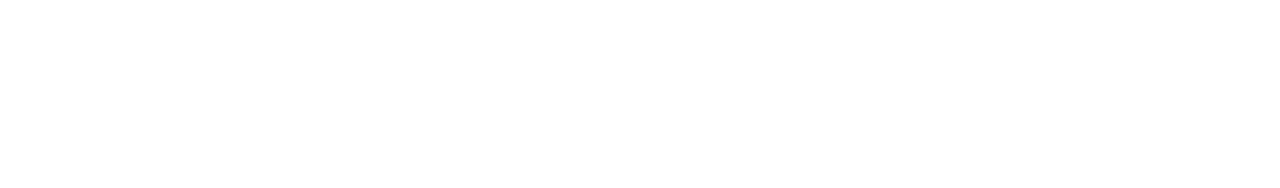
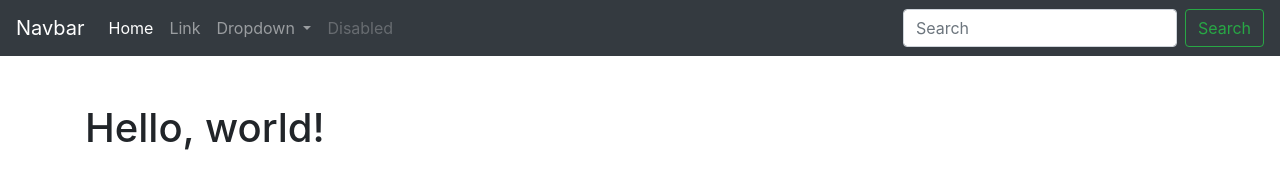
Before and after one commit to yasirubhagya/test-1, a plain HTML site: page index.html in a window 1280 px wide. Drawn offline with nearby package versions, Linux system fonts and the light colour scheme.

Commit message:
Added navbar

```diff
--- a/index.html
+++ b/index.html
@@ -1,10 +1,59 @@
-<!DOCTYPE html>
-<html lang="en" dir="ltr">
-    <head>
-        <meta charset="utf-8">
-        <title></title>
-    </head>
-    <body>
+<!doctype html>
+<html lang="en">
+  <head>
+    <!-- Required meta tags -->
+    <meta charset="utf-8">
+    <meta name="viewport" content="width=device-width, initial-scale=1, shrink-to-fit=no">
 
-    </body>
+    <!-- Bootstrap CSS -->
+    <link rel="stylesheet" href="https://cdn.jsdelivr.net/npm/bootstrap@4.5.3/dist/css/bootstrap.min.css" integrity="sha384-TX8t27EcRE3e/ihU7zmQxVncDAy5uIKz4rEkgIXeMed4M0jlfIDPvg6uqKI2xXr2" crossorigin="anonymous">
+
+    <title>Git and GitHub!</title>
+  </head>
+  <body>
+      <nav class="navbar navbar-expand-lg navbar-dark bg-dark">
+          <a class="navbar-brand" href="#">Navbar</a>
+          <button class="navbar-toggler" type="button" data-toggle="collapse" data-target="#navbarSupportedContent" aria-controls="navbarSupportedContent" aria-expanded="false" aria-label="Toggle navigation">
+            <span class="navbar-toggler-icon"></span>
+          </button>
+          <div class="collapse navbar-collapse" id="navbarSupportedContent">
+            <ul class="navbar-nav mr-auto">
+              <li class="nav-item active">
+                <a class="nav-link" href="#">Home <span class="sr-only">(current)</span></a>
+              </li>
+              <li class="nav-item">
+                <a class="nav-link" href="#">Link</a>
+              </li>
+              <li class="nav-item dropdown">
+                <a class="nav-link dropdown-toggle" href="#" id="navbarDropdown" role="button" data-toggle="dropdown" aria-haspopup="true" aria-expanded="false">
+                  Dropdown
+                </a>
+                <div class="dropdown-menu" aria-labelledby="navbarDropdown">
+                  <a class="dropdown-item" href="#">Action</a>
+                  <a class="dropdown-item" href="#">Another action</a>
+                  <div class="dropdown-divider"></div>
+                  <a class="dropdown-item" href="#">Something else here</a>
+                </div>
+              </li>
+              <li class="nav-item">
+                <a class="nav-link disabled" href="#" tabindex="-1" aria-disabled="true">Disabled</a>
+              </li>
+            </ul>
+            <form class="form-inline my-2 my-lg-0">
+              <input class="form-control mr-sm-2" type="search" placeholder="Search" aria-label="Search">
+              <button class="btn btn-outline-success my-2 my-sm-0" type="submit">Search</button>
+            </form>
+          </div>
+        </nav>
+    <div class="container mt-5">
+        <h1>Hello, world!</h1>
+    </div>
+
+    <!-- Optional JavaScript; choose one of the two! -->
+
+    <!-- Option 1: jQuery and Bootstrap Bundle (includes Popper) -->
+    <script src="https://code.jquery.com/jquery-3.5.1.slim.min.js" integrity="sha384-DfXdz2htPH0lsSSs5nCTpuj/zy4C+OGpamoFVy38MVBnE+IbbVYUew+OrCXaRkfj" crossorigin="anonymous"></script>
+    <script src="https://cdn.jsdelivr.net/npm/bootstrap@4.5.3/dist/js/bootstrap.bundle.min.js" integrity="sha384-ho+j7jyWK8fNQe+A12Hb8AhRq26LrZ/JpcUGGOn+Y7RsweNrtN/tE3MoK7ZeZDyx" crossorigin="anonymous"></script>
+
+  </body>
 </html>
```
